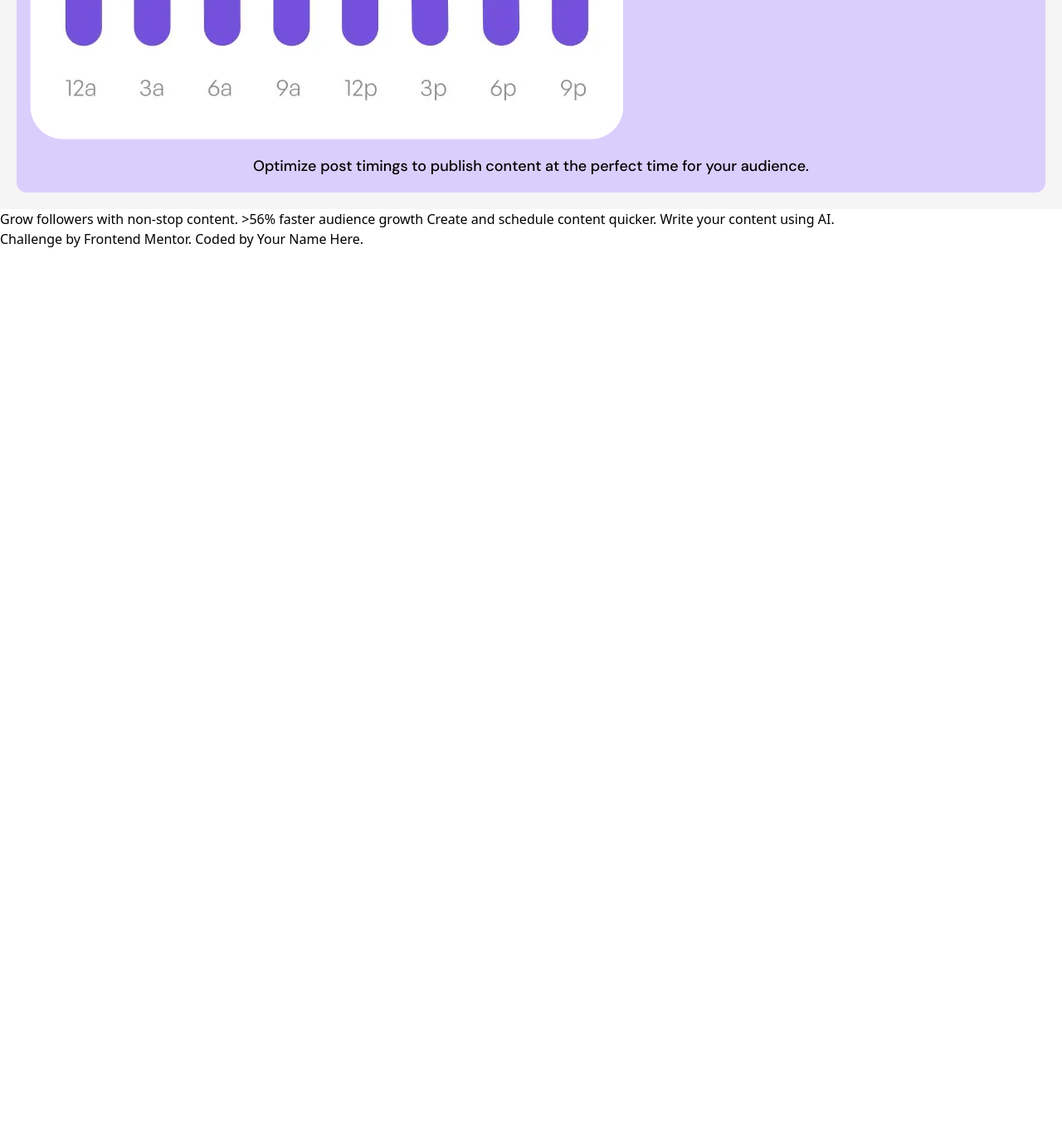
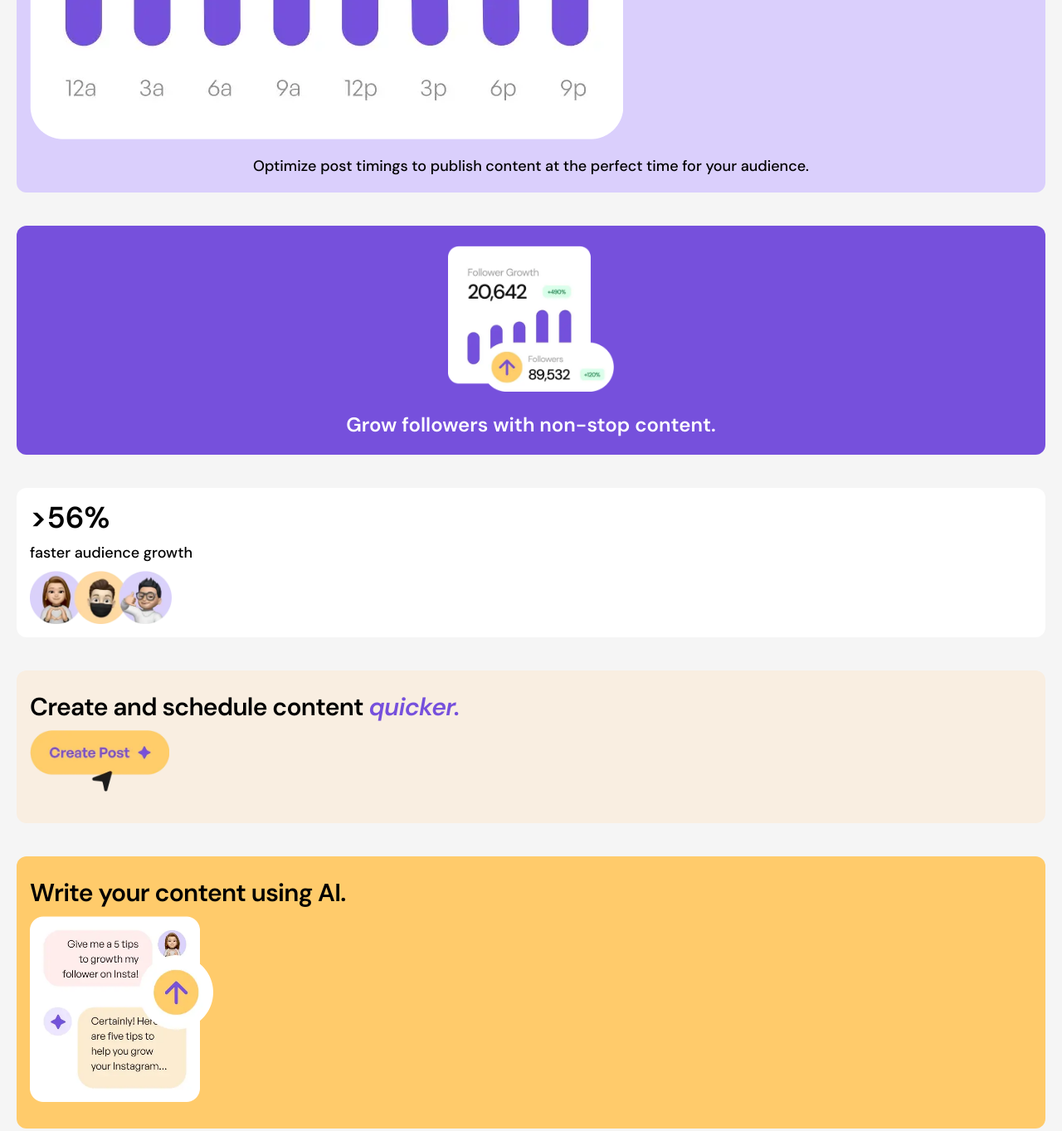
Before and after one commit to malxcdev/bento-grid-main, a website built with Vite: page index.html in a window 1280 px wide. Shown: the part 1310-2673 px from the top of the page at 83% size. Before the commit the page ends 1610 px from the top, so only its background shows below. Built offline with nearby package versions, Linux system fonts and the light colour scheme.

Commit message:
fin de version de movil

```diff
--- a/index.html
+++ b/index.html
@@ -21,7 +21,8 @@
 <body>
   <main class="font-DM p-5 bg-[#f5f5f5] flex flex-col gap-10">
     <section class="bg-purple-500 p-10 rounded-xl">
-      <h1 class="font-semibold text-5xl text-center text-white mb-5">Social Media <span class="text-yellow-500">10x</span> Faster with AI</h1>
+      <h1 class="font-semibold text-5xl text-center text-white mb-5">Social Media <span
+          class="text-yellow-500">10x</span> Faster with AI</h1>
       <span class="flex justify-center items-center">
         <img class="h-9" src="./assets/images/illustration-five-stars.webp" alt="">
       </span>
@@ -40,27 +41,27 @@
     <section class="px-4 pt-4 bg-purple-100 rounded-xl">
       <h4 class="text-center font-semibold text-2xl leading-6 tracking-tight pt-2 pb-5">Schedule to social media.</h4>
       <img src="./assets/images/illustration-schedule-posts.webp" alt="" srcset="">
-      <p class="text-center text-lg leading-4 py-6 font-medium">Optimize post timings to publish content at the perfect time for your audience.</p>
+      <p class="text-center text-lg leading-4 py-6 font-medium">Optimize post timings to publish content at the perfect
+        time for your audience.</p>
+    </section>
+    <section class="py-6 px-14 bg-purple-500 flex flex-col justify-center items-center rounded-xl">
+      <img class="h-44 mb-7" src="./assets/images/illustration-grow-followers.webp" alt="">
+      <h3 class="text-white text-center font-semibold text-2xl leading-6">Grow followers with non-stop content.</h3>
+    </section>
+    <section class="bg-white p-4 rounded-xl">
+      <h3 class="font-semibold text-4xl">>56%</h3>
+      <p class="my-2 text-lg font-medium">faster audience growth</p>
+      <img class="h-16" src="./assets/images/illustration-audience-growth.webp" alt="">
+    </section>
+    <section class="bg-yellow-100 px-4 py-8 rounded-xl">
+      <h3 class="font-semibold text-3xl leading-6 tracking-tight mb-4">Create and schedule content <span class="text-purple-500 italic ">quicker.</span></h3>
+      <img class="h-20" src="./assets/images/illustration-create-post.webp" alt="">
+    </section>
+    <section class="bg-yellow-500 px-4 py-8 rounded-xl">
+      <h3 class="font-semibold text-3xl leading-6 tracking-tight mb-4">Write your content using AI.</h3>
+      <img class="h-56" src="./assets/images/illustration-ai-content.webp" alt="" srcset="">
     </section>
   </main>
-
-
-
-
-
-
-  Grow followers with non-stop content.
-
-  >56% faster audience growth
-
-  Create and schedule content quicker.
-
-  Write your content using AI.
-
-  <div class="attribution">
-    Challenge by <a href="https://www.frontendmentor.io?ref=challenge">Frontend Mentor</a>.
-    Coded by <a href="#">Your Name Here</a>.
-  </div>
 </body>
 
 </html>
```
